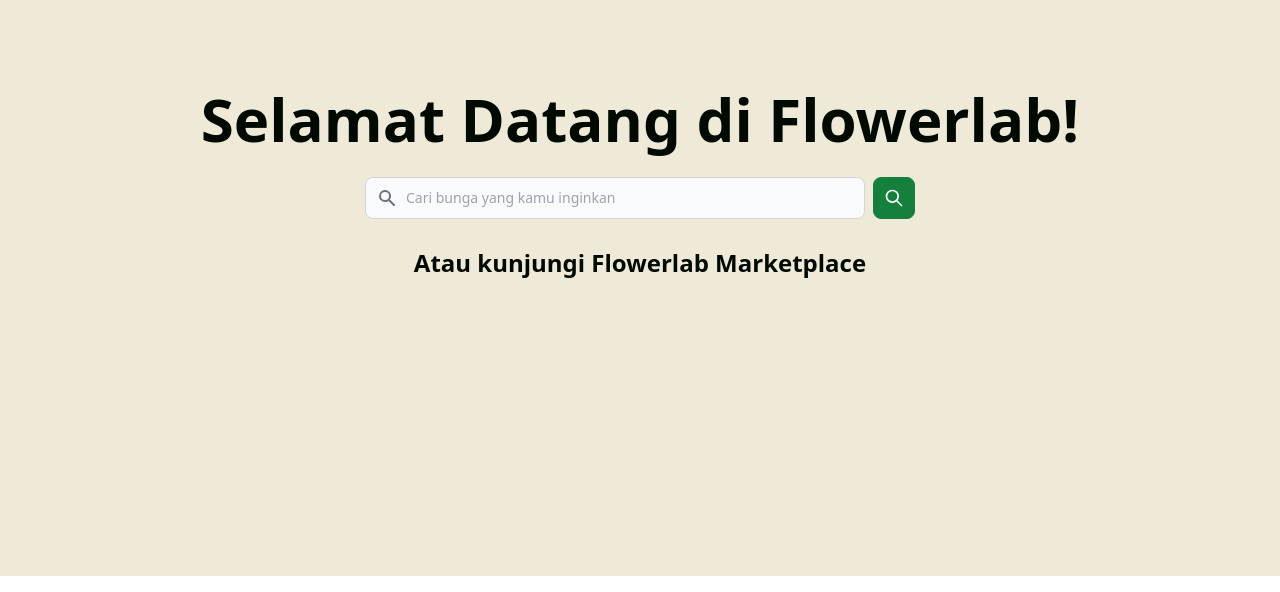
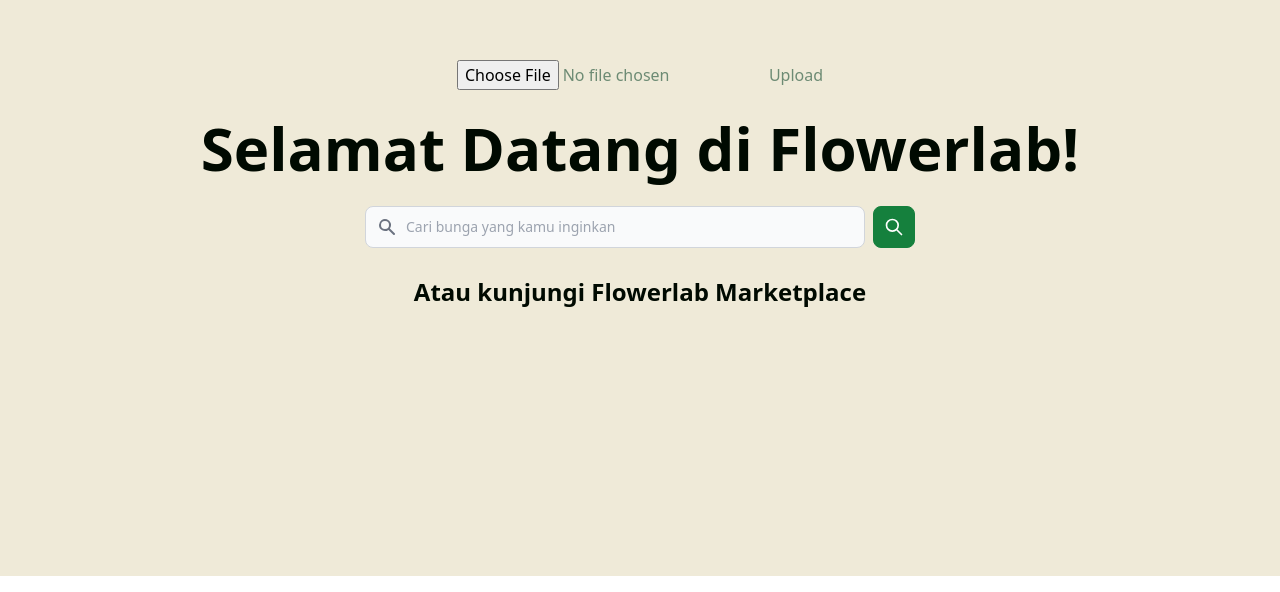
Before and after one commit to mhmd-arif/FLOWERLAB, a React (Vite) app: page / in a window 1280 px wide. Shown: the part 208-800 px from the top of the page. Built offline with nearby package versions, Linux system fonts and the light colour scheme.

Commit message:
feat(comp): add FileInput

```diff
--- /dev/null
+++ b/src/assets/components/FileInput.jsx
@@ -0,0 +1,43 @@
+import { useState } from 'react';
+
+export default function FileInput() {
+  const [selectedFile, setSelectedFile] = useState(null);
+
+  const handleFileChange = (event) => {
+    setSelectedFile(event.target.files[0]);
+  };
+
+  const handleSubmit = (event) => {
+    event.preventDefault();
+
+    if (selectedFile) {
+      const formData = new FormData();
+      formData.append('file', selectedFile);
+
+      fetch('http://127.0.0.1:5000/success', {
+        method: 'POST',
+        body: formData,
+      })
+        .then(response => response.json())
+        .then(data => {
+          // Handle the response from the API
+          console.log(data);
+        })
+        .catch(error => {
+          // Handle any errors
+          console.error(error);
+        });
+    }
+  };
+
+  return (
+    <div>
+      <form onSubmit={handleSubmit}>
+        <input type="file" onChange={handleFileChange} />
+        <button type="submit">Upload</button>
+      </form>
+    </div>
+  );
+}
+
+// export default FileInput;
--- /dev/null
+++ b/src/assets/components/index.js
@@ -0,0 +1,5 @@
+import FileInput from "./FileInput";
+
+export{
+    FileInput
+}
--- a/src/pages/DaftarPenjual.jsx
+++ b/src/pages/DaftarPenjual.jsx
@@ -14,7 +14,7 @@
       <div className="bg-white flex flex-col md:grid max-w-[1000px] rounded-md p-[20px] md:py-[30px]">
         <h1 className="flex text-3xl md:text-5xl md:px-4">Hai, daftar di sini!</h1>
         <label className="text-left mt-7"> Email</label>
-        <input type="text" class="mt-2 bg-gray-50 border border-gray-300 text-gray-900 text-sm rounded-lg focus:ring-blue-500 focus:border-blue-500 block w-full p-2.5  dark:bg-[#FFFFFF] dark:border-gray-600 dark:placeholder-gray-600 dark:text-white dark:focus:ring-blue-500 dark:focus:border-blue-500" placeholder="Masukkan email Anda" required />
+        <input type="text" className="mt-2 bg-gray-50 border border-gray-300 text-gray-900 text-sm rounded-lg focus:ring-blue-500 focus:border-blue-500 block w-full p-2.5  dark:bg-[#FFFFFF] dark:border-gray-600 dark:placeholder-gray-600 dark:text-white dark:focus:ring-blue-500 dark:focus:border-blue-500" placeholder="Masukkan email Anda" required />
         <label className="text-left mt-7">Password</label>
         <div className="relative">
           <input
@@ -30,9 +30,9 @@
           />
         </div>
         <label className="text-left mt-7"> Nama</label>
-        <input type="text" class="mt-2 bg-gray-50 border border-gray-300 text-gray-900 text-sm rounded-lg focus:ring-blue-500 focus:border-blue-500 block w-full p-2.5  dark:bg-[#FFFFFF] dark:border-gray-600 dark:placeholder-gray-600 dark:text-white dark:focus:ring-blue-500 dark:focus:border-blue-500" placeholder="Masukkan nama Anda" required />
+        <input type="text" className="mt-2 bg-gray-50 border border-gray-300 text-gray-900 text-sm rounded-lg focus:ring-blue-500 focus:border-blue-500 block w-full p-2.5  dark:bg-[#FFFFFF] dark:border-gray-600 dark:placeholder-gray-600 dark:text-white dark:focus:ring-blue-500 dark:focus:border-blue-500" placeholder="Masukkan nama Anda" required />
         <label className="text-left mt-7"> Kontak</label>
-        <input type="text" class="mt-2 bg-gray-50 border border-gray-300 text-gray-900 text-sm rounded-lg focus:ring-blue-500 focus:border-blue-500 block w-full p-2.5  dark:bg-[#FFFFFF] dark:border-gray-600 dark:placeholder-gray-600 dark:text-white dark:focus:ring-blue-500 dark:focus:border-blue-500" placeholder="Masukkan nomor handphone Anda" required />
+        <input type="text" className="mt-2 bg-gray-50 border border-gray-300 text-gray-900 text-sm rounded-lg focus:ring-blue-500 focus:border-blue-500 block w-full p-2.5  dark:bg-[#FFFFFF] dark:border-gray-600 dark:placeholder-gray-600 dark:text-white dark:focus:ring-blue-500 dark:focus:border-blue-500" placeholder="Masukkan nomor handphone Anda" required />
         <div className="flex justify-center gap-2 mt-10">
             <button className="bg-[#6D8B74] text-white text-1xl px-4 py-2 rounded-md">Masuk</button>
             <button className="bg-[#6D8B74] text-white text-1xl px-4 py-2 rounded-md">Daftar</button>
--- a/src/pages/Home.jsx
+++ b/src/pages/Home.jsx
@@ -1,8 +1,13 @@
 /* eslint-disable react/no-unknown-property */
+import { FileInput } from "../assets/components"
 
 export default function Home() {
     return (
         <div className="text-[#6D8B74] mx-auto w-auto h-screen flex flex-col gap-7 m-[-40px] justify-center content-center">
+            <div>
+                <FileInput/>
+            </div>
+
             <h1 className="font-bold text-[#000A01] text-2xl md:text-5xl lg:text-6xl">Selamat Datang di Flowerlab!</h1>
                 <form class="flex justify-center items-center">
                     <label for="simple-search" class="sr-only">Search</label>
```
